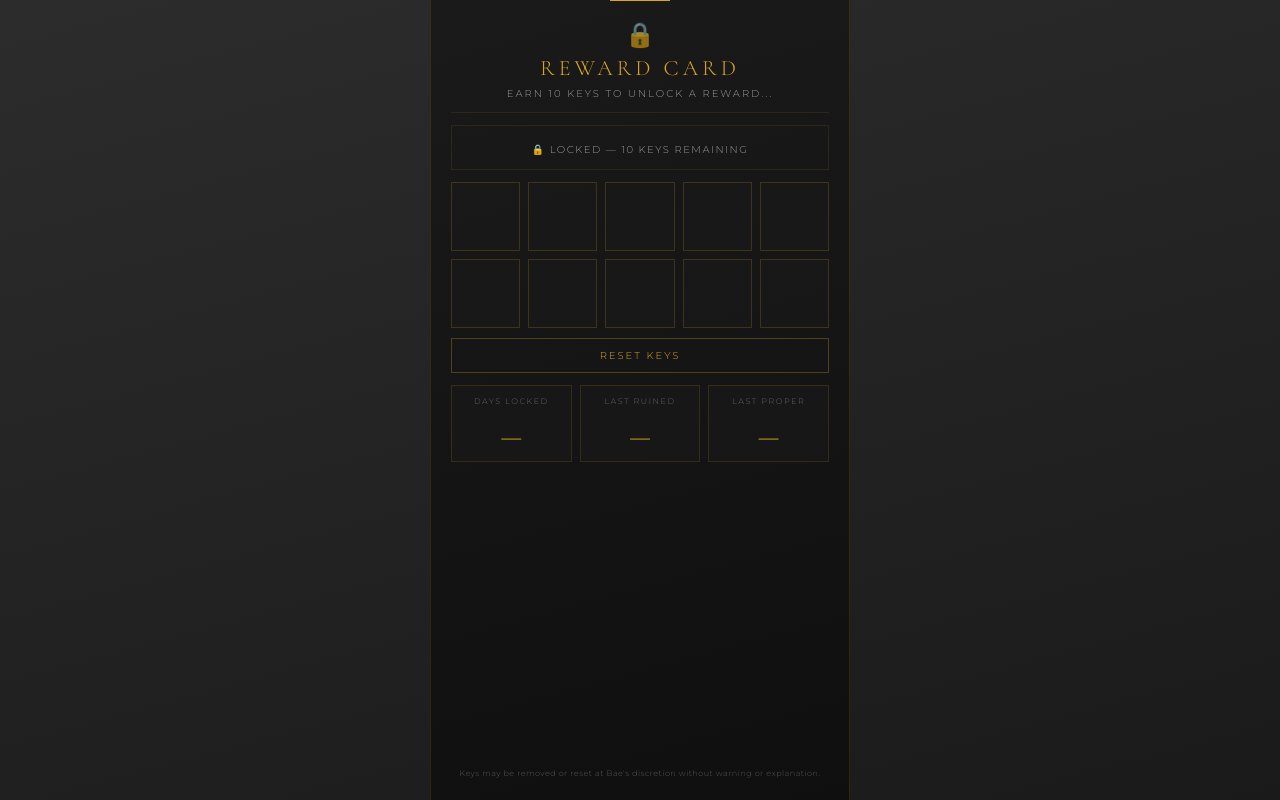
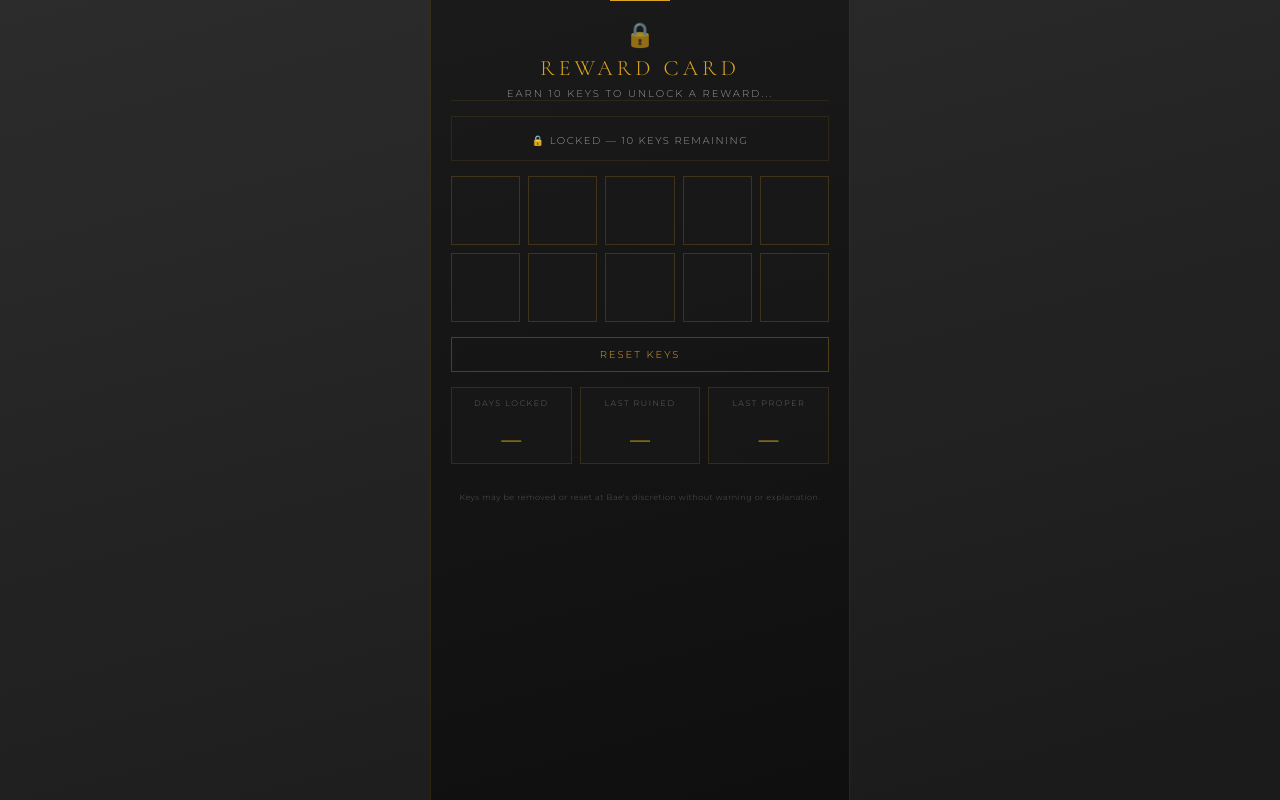
Before and after one commit to SynthzillaPrime/reward-card, a React (Vite) app: page / in a window 1280 px wide. Built offline with nearby package versions, Linux system fonts and the light colour scheme.

Commit message:
Vibe Ship

```diff
--- a/src/App.css
+++ b/src/App.css
@@ -30,7 +30,7 @@ body {
     padding: 20px;
     display: flex;
     flex-direction: column;
-    justify-content: center;
+    gap: 15px;
     border-left: 1px solid rgba(218, 165, 32, 0.15);
     border-right: 1px solid rgba(218, 165, 32, 0.15);
     overflow: hidden;
@@ -50,9 +50,7 @@ body {
 
 .header {
     text-align: center;
-    padding-bottom: 12px;
     border-bottom: 1px solid rgba(218, 165, 32, 0.1);
-    margin-bottom: 12px;
     flex-shrink: 0;
 }
 
@@ -86,7 +84,6 @@ h1 {
     border: 1px solid rgba(218, 165, 32, 0.1);
     padding: 12px;
     text-align: center;
-    margin-bottom: 12px;
     flex-shrink: 0;
 }
 
@@ -108,7 +105,6 @@ h1 {
     display: grid;
     grid-template-columns: repeat(5, 1fr);
     gap: 8px;
-    margin-bottom: 10px;
     flex-shrink: 0;
 }
 
@@ -160,7 +156,6 @@ h1 {
     font-family: "Montserrat", sans-serif;
     letter-spacing: 2px;
     text-transform: uppercase;
-    margin-bottom: 12px;
     flex-shrink: 0;
 }
 
@@ -216,8 +211,7 @@ h1 {
     text-align: center;
     font-size: 8px;
     color: #555;
-    margin-top: auto;
-    padding-top: 12px;
+    margin-top: 12px;
     line-height: 1.6;
     font-weight: 300;
     letter-spacing: 0.5px;
```
